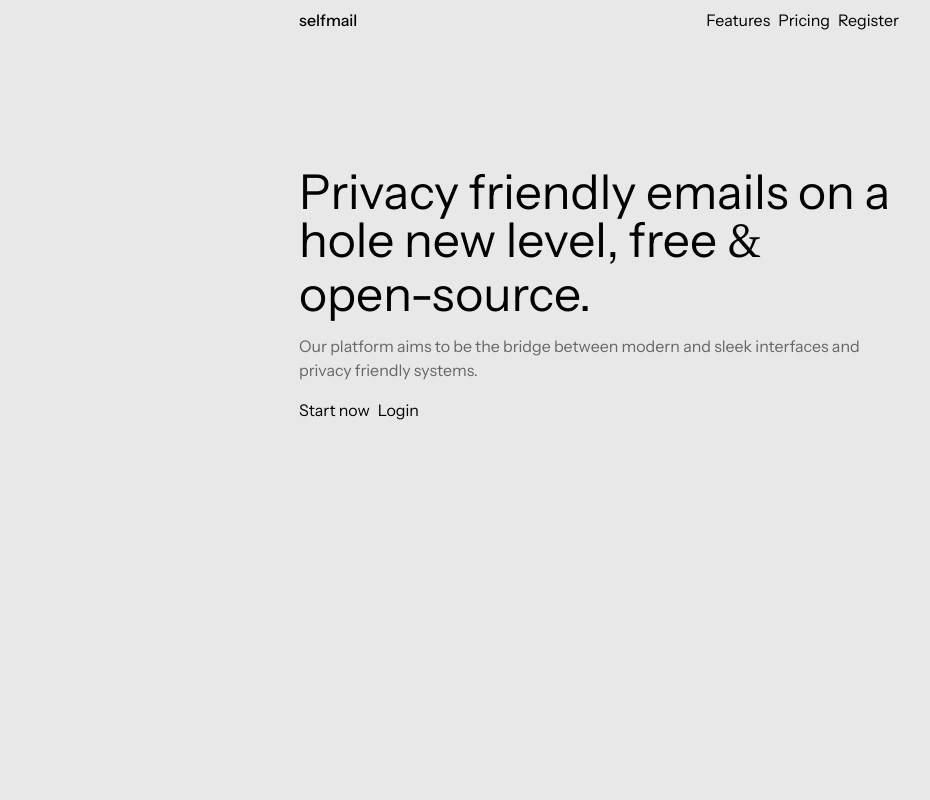
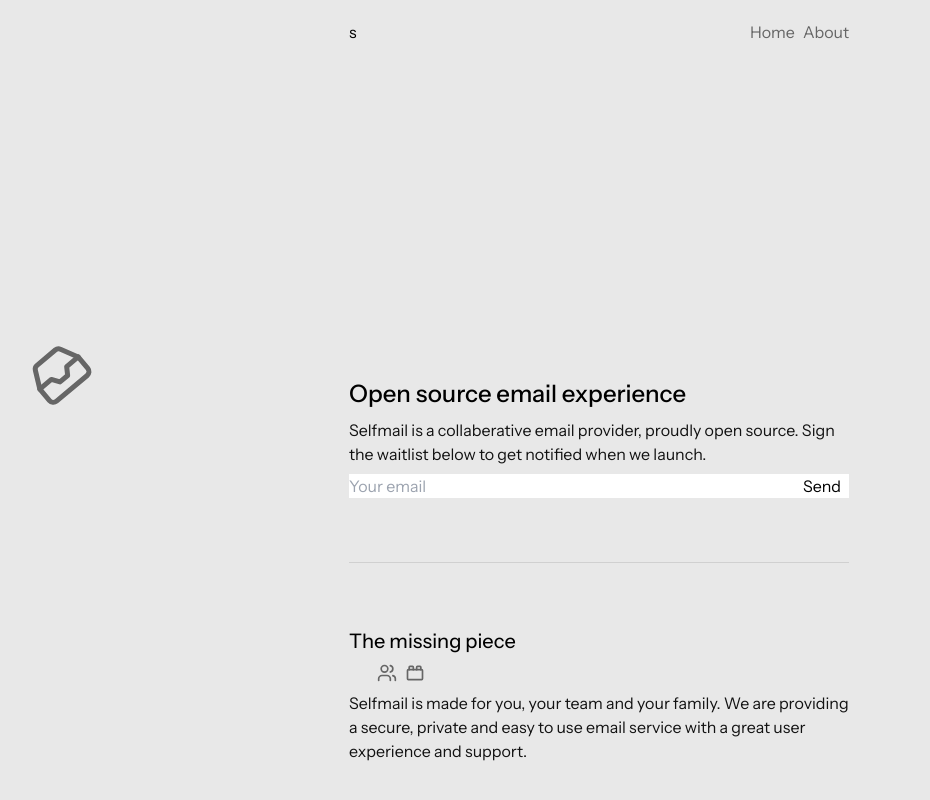
Before and after one commit to selfmail/selfmail, a Next.js app in the folder apps/web/: page / in a window 1280 px wide. Shown: the top 800 px of the page, without its empty margins (41-971 px from the left). Built offline with nearby package versions, Linux system fonts and the light colour scheme.

Commit message:
added a better homepage with an animation

```diff
--- a/apps/web/package.json
+++ b/apps/web/package.json
@@ -18,6 +18,7 @@
     "framer-motion": "^11.2.12",
     "geist": "^1.3.0",
     "lucia": "^3.2.0",
+    "lucide-react": "^0.408.0",
     "next": "^14.2.1",
     "next-themes": "^0.3.0",
     "oslo": "^1.2.1",
--- /dev/null
+++ b/apps/web/src/app/animation.tsx
@@ -0,0 +1,92 @@
+"use client"
+
+import { useMotionValueEvent, useScroll } from "framer-motion";
+import { Inbox, ToyBrick, Users } from "lucide-react";
+import type React from "react";
+import { useState } from "react";
+
+type AnimationWithSign = {
+    x: {
+        sign: string,
+        value: number
+    },
+    y: {
+        sign: string,
+        value: number
+    },
+    scale: number,
+    rotate: {
+        sign: string,
+        value: number
+    }
+}
+type Animation = {
+    x: number,
+    y: number,
+    scale: number,
+    rotate: number
+}
+
+const Motion: React.FC<{
+    children: React.ReactNode,
+    initial: AnimationWithSign,
+    animate: Animation,
+    height: number
+
+} & React.HTMLAttributes<HTMLDivElement>> = ({ children, initial, animate, height, ...props }) => {
+    const [position, setPosition] = useState({ x: "0px", y: "0px", scale: 1, rotate: "0deg" });
+    const { scrollY } = useScroll()
+
+    useMotionValueEvent(scrollY, "change", (latest) => {
+        const progress = Math.min(latest / height, 1);
+
+        const x = initial.x.value + (animate.x - initial.x.value) * progress;
+        const y = initial.x.value + (animate.x - initial.x.value) * progress;
+        const scale = initial.scale + (animate.scale - initial.scale) * progress;
+        const rotate = initial.rotate.value + (animate.rotate - initial.rotate.value) * progress;
+        console.log({ x: `${initial.x.sign}${x}px`, y: `${initial.y.sign}${y}px`, scale, rotate: `${initial.rotate.sign}${rotate}deg` })
+        setPosition({ x: `${initial.x.sign}${x}px`, y: `${initial.y.sign}${y}px`, scale, rotate: `${initial.rotate.sign}${rotate}deg` });
+    })
+    return (
+        <div style={{
+            transform: `translate(${position.x}, ${position.y}) scale(${position.scale}) rotate(${position.rotate})`
+        }} {...props}>
+            {children}
+        </div>
+    )
+}
+
+export default function ScrollAnimation() {
+    return (
+        <div id="svg-container" className="flex space-x-2">
+            <Motion
+                height={300}
+                initial={{
+                    x: {
+                        value: 300,
+                        sign: "-"
+                    },
+                    y: {
+                        value: 300,
+                        sign: "-"
+                    },
+                    scale: 3,
+                    rotate: {
+                        value: 40,
+                        sign: "-"
+                    }
+                }}
+                animate={{
+                    x: 0,
+                    y: 0,
+                    scale: 1,
+                    rotate: 360
+                }}
+            >
+                <Inbox className="text-[#666666] h-5 w-5" />
+            </Motion>
+            <Users className="text-[#666666] h-5 w-5" />
+            <ToyBrick className="text-[#666666] h-5 w-5" />
+        </div >
+    )
+}
--- a/apps/web/src/app/layout.tsx
+++ b/apps/web/src/app/layout.tsx
@@ -1,5 +1,3 @@
-import Footer from "@/components/elements/footer";
-import Header from "@/components/elements/header";
 import "@/styles/globals.css";
 
 import { GeistSans } from "geist/font/sans";
@@ -29,9 +27,7 @@ export default function RootLayout({
     >
       <body>
         <ThemeProvider attribute="class" enableSystem disableTransitionOnChange>
-          <Header />
           {children}
-          <Footer />
         </ThemeProvider>
       </body>
     </html>
--- a/apps/web/src/app/page.tsx
+++ b/apps/web/src/app/page.tsx
@@ -1,30 +1,49 @@
-import { cn } from "@/lib/utils";
-import { Newsreader } from "next/font/google";
-import { Button } from "ui";
-const newsreader = Newsreader({
-  style: "normal",
-  subsets: ["latin"],
+import { Inbox, ToyBrick, Users } from "lucide-react";
+import dynamic from "next/dynamic";
+import Link from "next/link";
+import { Button, EmailInput } from "ui";
+
+const ScrollAnimation = dynamic(() => import("./animation"), {
+  ssr: false, loading: () => <div id="svg-container" className="flex space-x-2">
+    <Inbox className="text-[#666666] h-5 w-5" />
+    <Users className="text-[#666666] h-5 w-5" />
+    <ToyBrick className="text-[#666666] h-5 w-5" />
+  </div>
 });
+
 export default function HomePage() {
   return (
-    <main className="mx-5 mt-32 min-h-screen space-y-32 text-black md:w-[500px] lg:w-[600px]">
-      <div className="space-y-4">
-        <h1 className={cn("text-5xl")}>
-          Privacy friendly emails on a hole new level, free{" "}
-          <span className={newsreader.className}>&</span> open-source.
-        </h1>
-        <p className="text-[#666666]">
-          Our platform aims to be the bridge between modern and sleek interfaces
-          and privacy friendly systems.
-        </p>
-        <div className="flex space-x-2">
-          <Button>Start now</Button>
-          <Button className="text-black" variant={"secondary"}>
-            Login
+    <main className="min-h-screen flex flex-col space-y-16 text-black md:w-[450px] lg:w-[500px]">
+      <header className="flex justify-between items-center h-16">
+        <h3 className="text-[#66666]">
+          s
+        </h3>
+        <nav className="space-x-2">
+          <Link href="/" className="text-[#666666] hover:text-black duration-200">
+            Home
+          </Link>
+          <Link href="/about" className="text-[#666666] hover:text-black duration-200">
+            About
+          </Link>
+        </nav>
+      </header>
+      <div className="space-y-2">
+        <h2 className=" text-2xl font-medium mt-[50%]">Open source email experience</h2>
+        <p className="text-[#121212] ">Selfmail is a collaberative email provider, proudly open source. Sign the waitlist below to get notified when we launch.</p>
+        <div className="relative flex items-center">
+          <EmailInput placeholder="Your email" className="w-full" />
+          <Button className="absolute right-2">
+            Send
           </Button>
         </div>
       </div>
-
+      <hr className="border-black/10" />
+      <div className="space-y-2">
+        <h2 className="text-xl font-[450]">The missing piece</h2>
+        <ScrollAnimation />
+        <p className="text-[#121212]">Selfmail is made for you, your team and your family. We are providing a secure, private and easy to use email service with a great user experience and support.</p>
+      </div>
+      <div className="h-screen" />
     </main>
   );
 }
```
Also changed, not shown: 1 other file (tests, documents, lock files or other folders).
